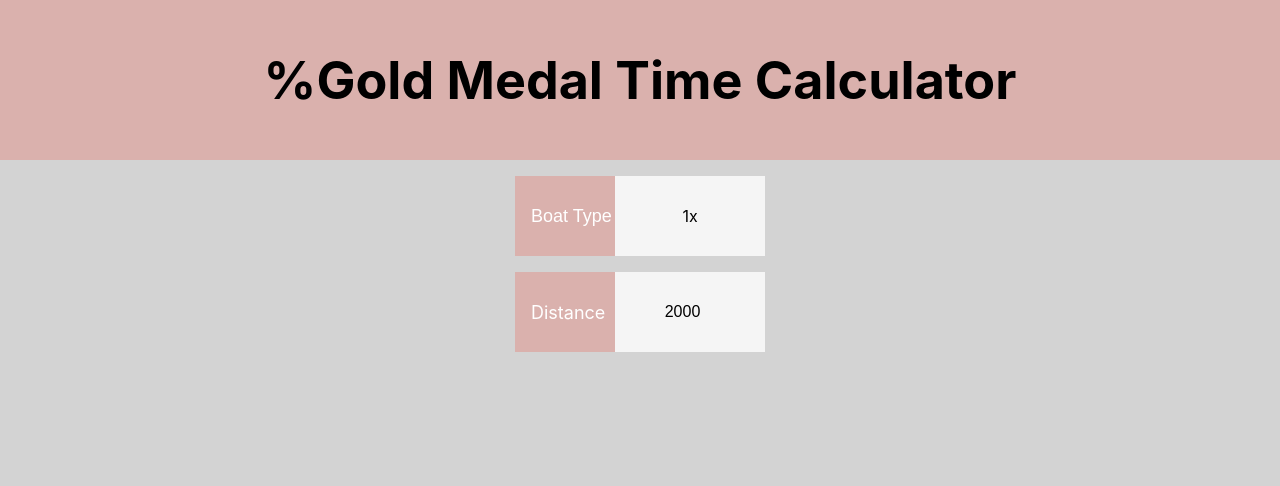
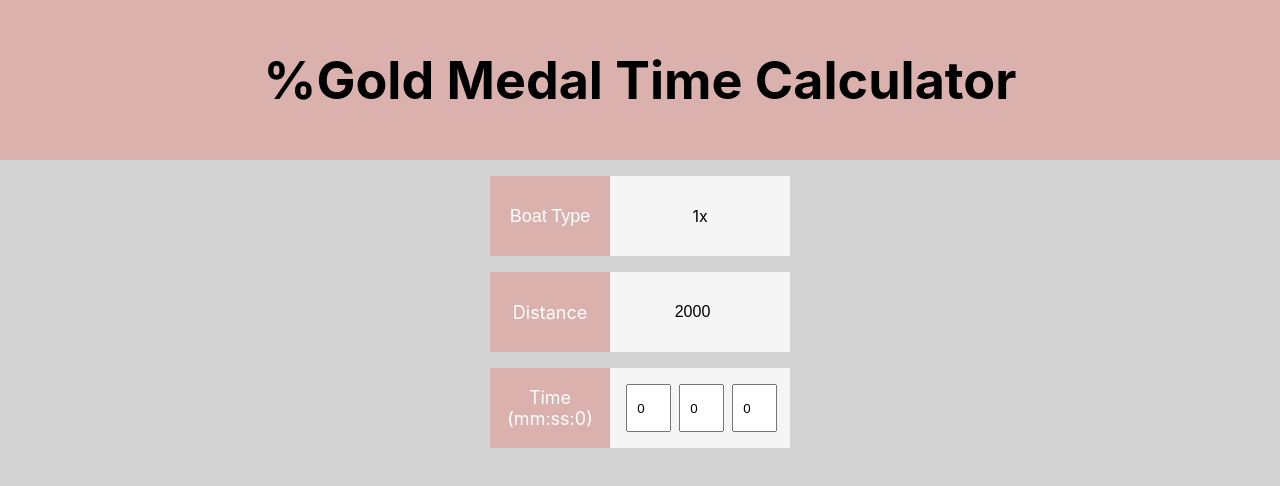
Before and after one commit to davekempsell/gold-medal-speed-calculator, a React (Create React App) app: page / in a window 1280 px wide. Shown: the top 486 px of the page. Built offline with nearby package versions, Linux system fonts and the light colour scheme.

Commit message:
TimeInput component added. User can input minutes, seconds, tenths, updating time state if within correct format

```diff
--- a/src/App.css
+++ b/src/App.css
@@ -2,6 +2,8 @@
   --primary-color: rgb(218, 177, 173);
   --secondary-color: rgb(211, 211, 211);
   --tertiary-color: rgb(188, 139, 135);
+  --label-width: 120px;
+  --input-width: 180px;
 }
 
 .App-header {
@@ -33,7 +35,7 @@ main {
   flex-direction: column;
   align-items: center;
   gap: 1rem;
-  width: 250px;
+  width: calc(var(--input-width) + var(--label-width))
 }
 
 .boat-type {
@@ -41,7 +43,6 @@ main {
   flex-direction: row;
   align-items: center;
   height: 10vh;
-  width: 250px;
   margin-top: 1rem;
 }
 
@@ -54,14 +55,14 @@ main {
   background-color: whitesmoke;
   font-size: calc(8px + 1vh);
   height: 100%;
-  width: 150px;
+  width: var(--input-width);
 }
 
 .dropdown {
   position: relative;
   display: inline-block;
   height: 100%;
-  width: 100px;
+  width: var(--label-width);
 }
 
 .dropbtn {
@@ -108,8 +109,7 @@ main {
 .distance {
   display: flex;
   flex-direction: row;
-  height: 10vh;;
-  width: 250px;
+  height: 10vh;
 }
 
 .distance > .distance-label {
@@ -123,12 +123,12 @@ main {
   padding-right: 1rem;
   font-size: calc(10px + 1vh);
   border: none;
-  width: 100px;
+  width: var(--label-width);
 }
 
 .distance > input {
   height: 100%;
-  width: 150px;
+  width: var(--input-width);
   display: flex;
   text-align: center;
   padding: 1rem;
@@ -136,3 +136,40 @@ main {
   border: none;
   font-size: calc(8px + 1vh);
 }
+
+.time {
+  display: flex;
+  flex-direction: row;
+  height: 10vh;
+}
+
+.time > .time-label {
+  display: flex;
+  flex-direction: column;
+  justify-content: center;
+  background-color: var(--primary-color);
+  text-align: center;
+  color: white;
+  padding-left: 1rem;
+  padding-right: 1rem;
+  font-size: calc(10px + 1vh);
+  border: none;
+  width: var(--label-width);
+}
+
+.time > .input-wrapper {
+  height: 100%;
+  width: var(--input-width);
+  display: flex;
+  justify-content: space-around;
+  gap: 0.5rem;
+  padding: 1rem;
+  background-color: whitesmoke;
+  border: none;
+  font-size: calc(8px + 1vh);
+}
+
+.time > .input-wrapper > input {
+  width: 45px;
+  text-align: center;
+}
--- a/src/App.js
+++ b/src/App.js
@@ -1,11 +1,13 @@
 import React, { useState } from 'react';
 import './App.css';
-import { boatTypeMenu } from './components/boatType'
-import { distanceInput } from './components/distanceInput'
+import { BoatTypeMenu } from './components/BoatType'
+import { DistanceInput } from './components/DistanceInput'
+import { TimeInput } from './components/timeInput'
 
 function App() {
   const [boatType, setBoatType] = useState('1x')
   const [distance, setDistance] = useState(2000)
+  const [time, setTime] = useState('no time entered')
 
   return (
     <div className="App">
@@ -14,8 +16,9 @@ function App() {
       </header>
       <main>
         <div class="input-container">
-          {boatTypeMenu(boatType, setBoatType)}
-          {distanceInput(distance, setDistance)}
+          {BoatTypeMenu(boatType, setBoatType)}
+          {DistanceInput(distance, setDistance)}
+          {TimeInput(setTime)}
         </div>
       </main>
     </div>
--- a/src/components/boatType.js
+++ b/src/components/BoatType.js
@@ -10,7 +10,7 @@ function boatTypeButton(boat, boatType, setBoatType) {
   )
 }
 
-export function boatTypeMenu(boatType, setBoatType) {
+export function BoatTypeMenu(boatType, setBoatType) {
 
   const boatTypes = ['1x', '2x', '4x', '2-', '4-', '4+', '8+']
 
--- a/src/components/distanceInput.js
+++ b/src/components/DistanceInput.js
@@ -1,4 +1,4 @@
-export function distanceInput(distance, setDistance) {
+export function DistanceInput(distance, setDistance) {
   return (
     <div class="distance">
       <div class="distance-label">
--- /dev/null
+++ b/src/components/timeInput.js
@@ -0,0 +1,58 @@
+import { useEffect, useState } from 'react'
+
+export function TimeInput(setTime) {
+  const [minutes, setMinutes] = useState(0)
+  const [seconds, setSeconds] = useState(0)
+  const [tenths, setTenths] = useState(0)
+
+  useEffect(() => {
+      setTime(`${minutes}:${seconds}:${tenths}`)
+  })
+
+  return (
+    <div class="time">
+    <div class="time-label">
+      Time (mm:ss:0)
+    </div>
+    <div class="input-wrapper">
+      <input
+        type="number"
+        min="0"
+        max="99"
+        value={minutes}
+        onInput={e => {
+          if(e.target.value == '') {
+            setMinutes(0)
+          } else if(e.target.value >= 0 && e.target.value < 100) {
+            setMinutes(e.target.value)
+          }
+        }}>
+      </input>
+      <input
+        type="number"
+        min="0" max="59"
+        value={seconds}
+        onInput={e => {
+          if(e.target.value == '') {
+            setSeconds(0)
+          } else if(e.target.value >= 0 && e.target.value < 60) {
+            setSeconds(e.target.value)
+          }
+        }}>
+      </input>
+      <input
+        type="number"
+        min="0" max="9"
+        value={tenths}
+        onInput={e => {
+          if(e.target.value == '') {
+            setTenths(0)
+          } else if(e.target.value >= 0 && e.target.value < 10) {
+            setTenths(e.target.value)
+          }
+        }}>
+      </input>
+    </div>
+  </div>
+  )
+}
```
